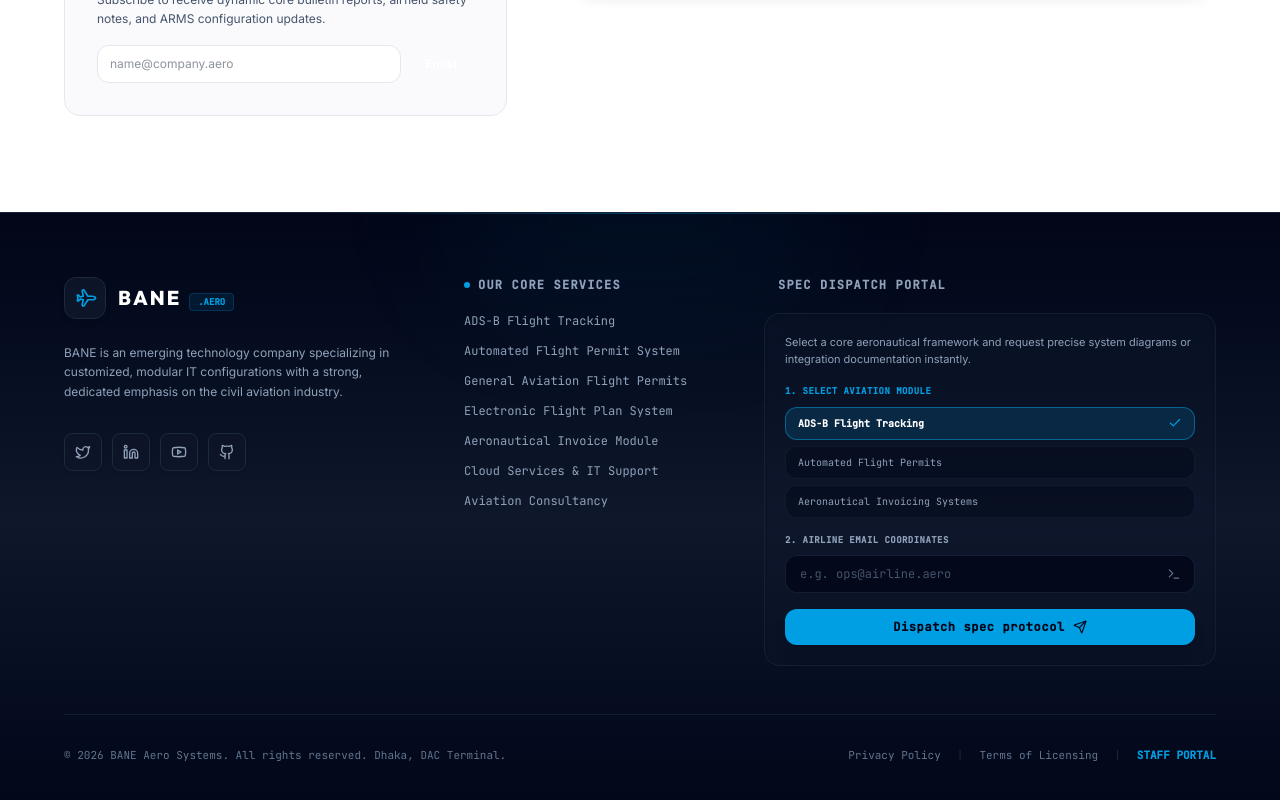
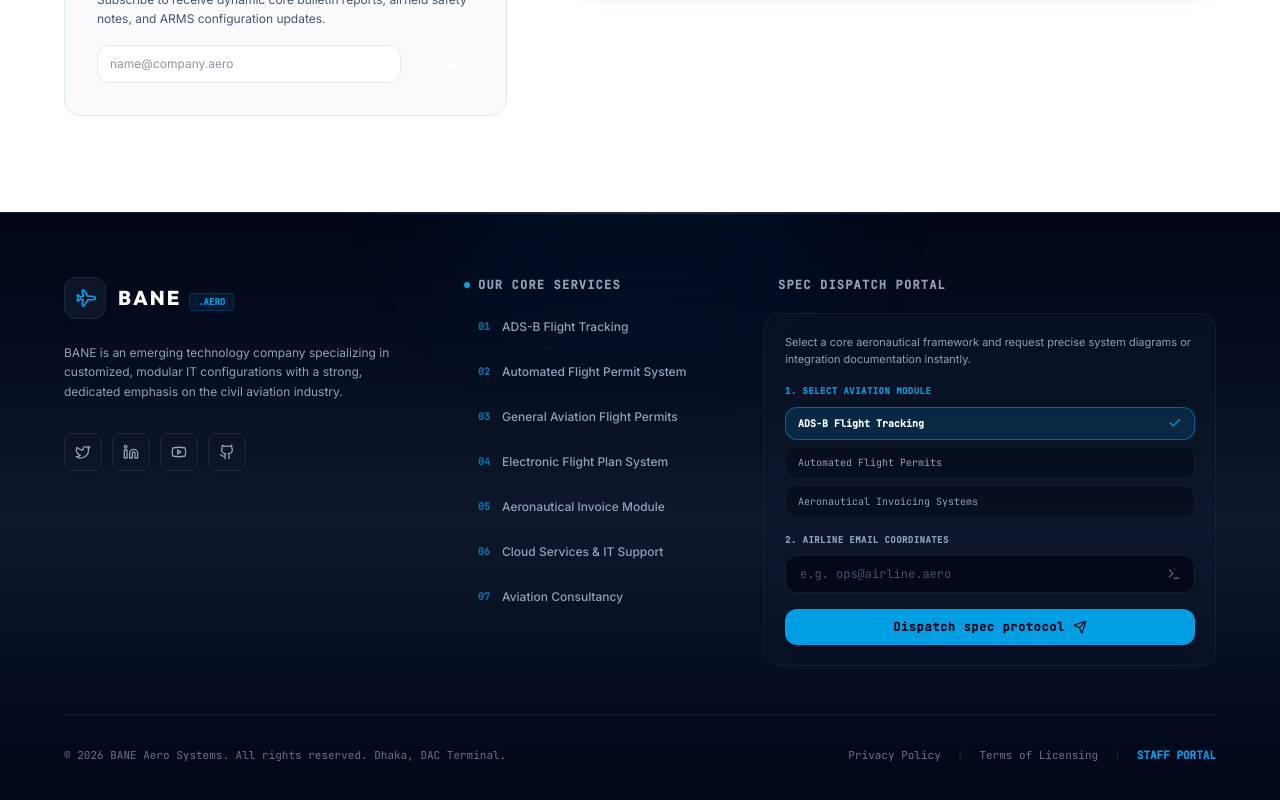
Before and after one commit to habib-asl/bane-website-new-version, a React (Vite) app: page / in a window 1280 px wide. Shown: the part 7177-7977 px from the top of the page. Built offline with nearby package versions, Linux system fonts and the light colour scheme.

Commit message:
footer update

```diff
--- a/src/components/Footer.tsx
+++ b/src/components/Footer.tsx
@@ -125,7 +125,7 @@ export default function Footer({ onNavigate }: FooterProps) {
             <span className="h-1.5 w-1.5 bg-[#009FE3] rounded-full" />
             <h4 className="text-xs font-mono text-slate-400 uppercase tracking-widest font-black">Our Core Services</h4>
           </div>
-          <ul className="space-y-3.5 text-xs font-mono">
+          <ul className="grid grid-cols-1 gap-1 text-xs font-mono">
             {[
               { label: 'ADS-B Flight Tracking', tab: 'adsb-detail' },
               { label: 'Automated Flight Permit System', tab: 'flight-permit' },
@@ -135,13 +135,16 @@ export default function Footer({ onNavigate }: FooterProps) {
               { label: 'Cloud Services & IT Support', tab: 'services' },
               { label: 'Aviation Consultancy', tab: 'booking' }
             ].map((link, idx) => (
-              <li key={idx}>
+              <li key={idx} className="border-b border-slate-900/50 last:border-b-0 py-1.5 first:pt-0 last:pb-0">
                 <button
                   onClick={() => onNavigate(link.tab)}
-                  className="group flex items-center text-slate-400 hover:text-[#009FE3] transition-colors duration-200 hover:cursor-pointer text-left"
+                  className="group flex items-center justify-between w-full text-slate-400 hover:text-white transition-all duration-300 hover:cursor-pointer text-left py-1.5 px-3.5 rounded-xl hover:bg-slate-900/50 hover:shadow-sm"
                 >
-                  <ArrowRight className="h-3 w-3 mr-2 opacity-0 group-hover:opacity-100 -ml-5 group-hover:ml-0 text-[#009FE3] transition-all duration-200" />
-                  <span className="transform group-hover:translate-x-1 transition-transform duration-200">{link.label}</span>
+                  <div className="flex items-center space-x-3 overflow-hidden">
+                    <span className="text-[10px] font-bold text-[#009FE3]/70 font-mono select-none">0{idx + 1}</span>
+                    <span className="transform group-hover:translate-x-1 transition-transform duration-300 text-slate-350 group-hover:text-white font-sans text-xs font-medium truncate">{link.label}</span>
+                  </div>
+                  <ArrowRight className="h-3 w-3 opacity-0 -translate-x-2 group-hover:opacity-100 group-hover:translate-x-0 text-[#009FE3] transition-all duration-305 shrink-0" />
                 </button>
               </li>
             ))}
```
